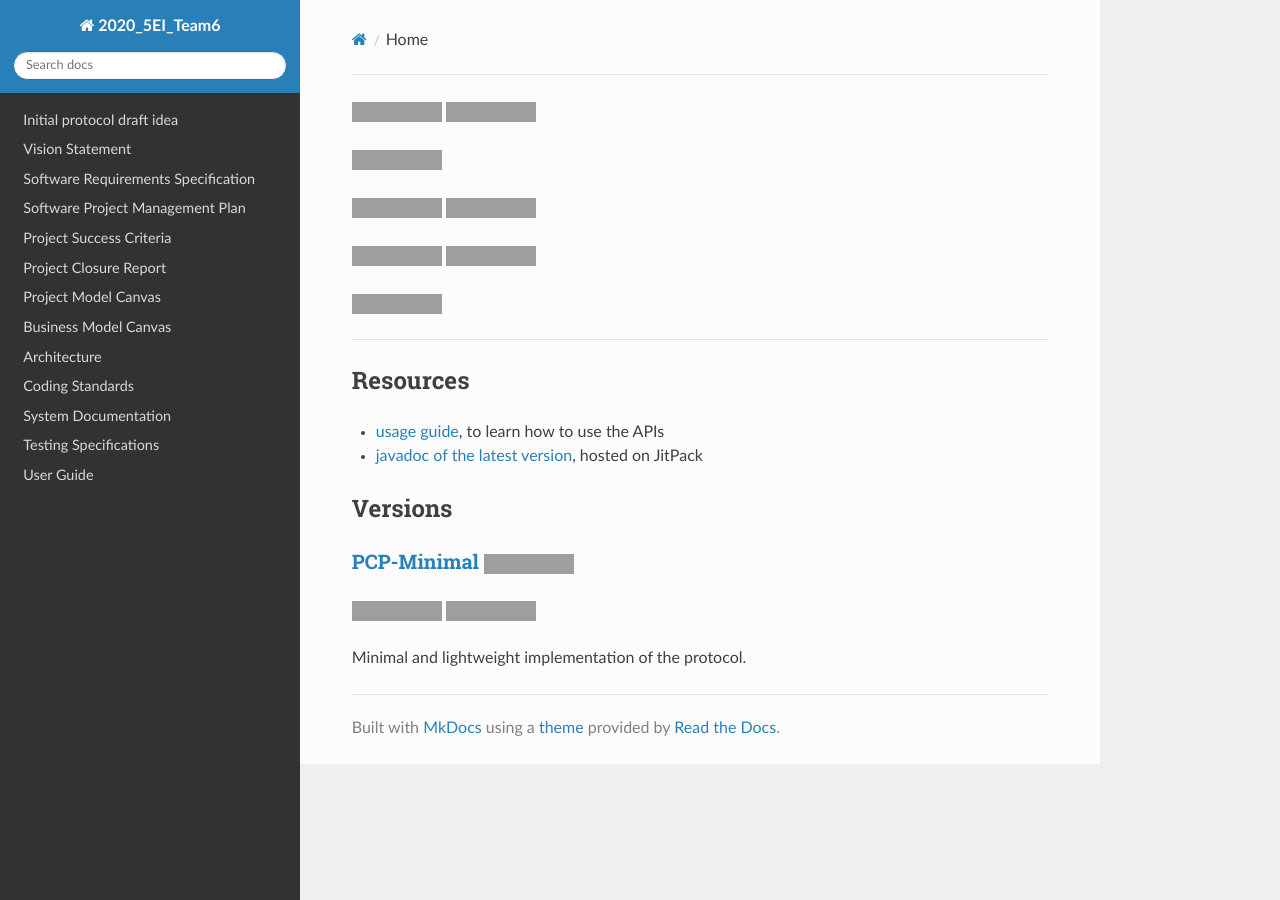
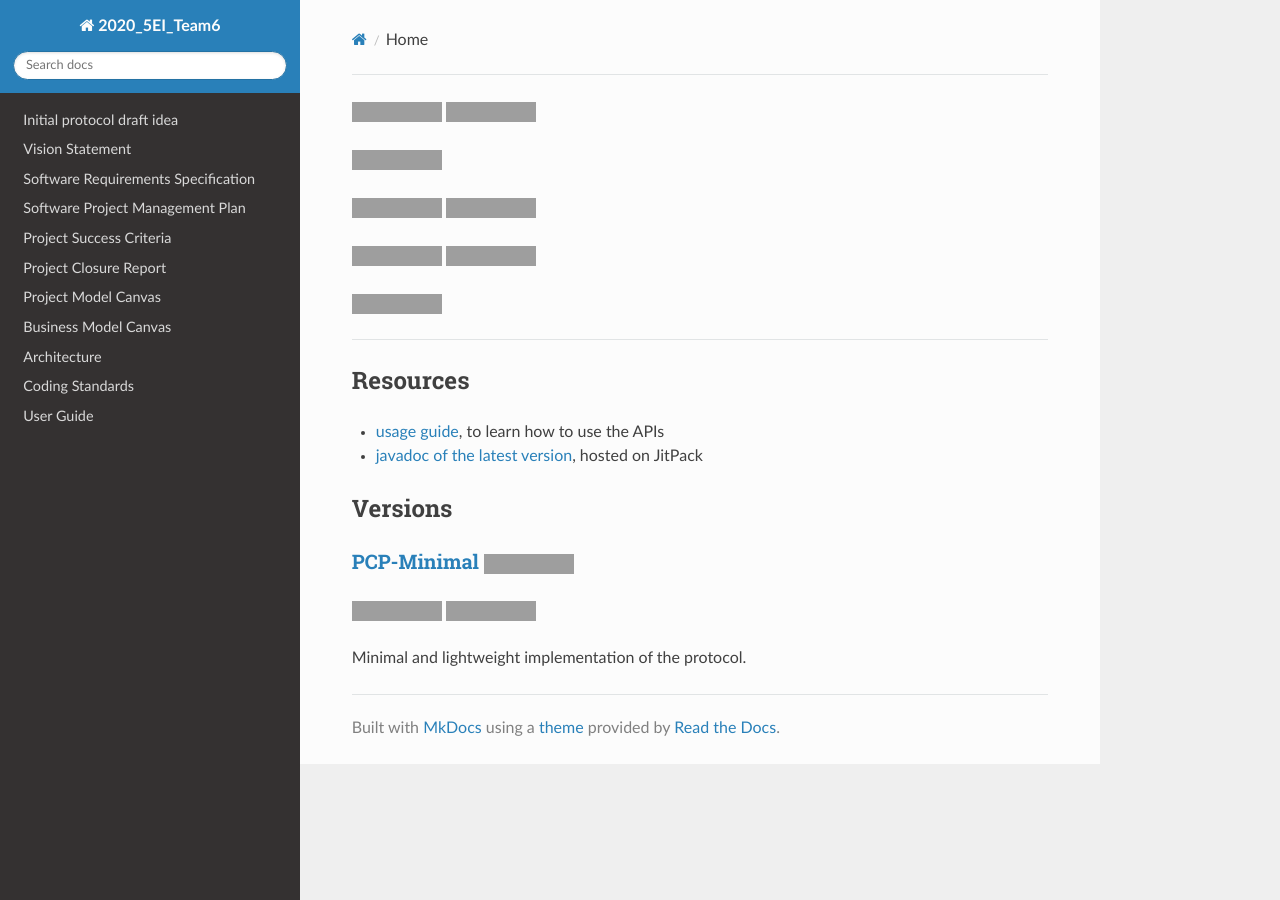
Before and after one commit to JacopoWolf/PotatoChatProtocol, an MkDocs documentation site: the page built from docs/index.md, in a window 1280 px wide. Built offline with MkDocs 1.6.1, drawn with Linux system fonts in a browser that asks for light colours; nearby versions of some CDN libraries; grey boxes are pictures that could not be loaded.

Commit message:
Update mkdocs.yml

```diff
--- a/mkdocs.yml
+++ b/mkdocs.yml
@@ -5,21 +5,21 @@ nav:
 
     - 'Software Requirements Specification': 'process/srs.md'
     - 'Software Project Management Plan': 'process/spmp.md'
-    - 'Project Success Criteria' : 'process/projectsuccesscriteria.md'
+    - 'Project Success Criteria': 'process/projectsuccesscriteria.md'
 
-    # 'Memo of Understanding' : 'process/memoofunderstanding.md'
-    # 'Project Status Report' : 'process/statusreport.md'
+    # 'Memo of Understanding': 'process/memoofunderstanding.md'
+    # 'Project Status Report': 'process/statusreport.md'
     - 'Project Closure Report': 'process/closurereport.md'
-    # 'Project Release Plan' : 'process/releaseplan.md'
+    # 'Project Release Plan': 'process/releaseplan.md'
 
     - 'Project Model Canvas': 'img/Project_Model_Canvas.pdf'
     - 'Business Model Canvas': 'img/business_model_canvas.pdf'
 
     - 'Architecture': 'product/architecture.md'
-    - 'Coding Standards' : 'product/codingstandards.md'
-    - 'System Documentation' : 'product/systemdocumentation.md'
-    - 'Testing Specifications' : 'product/testingspecifications.md'
-    - 'User Guide' : 'product/usageguide.md'
+    - 'Coding Standards': 'product/codingstandards.md'
+    # 'System Documentation': 'product/systemdocumentation.md'
+    # 'Testing Specifications': 'product/testingspecifications.md'
+    - 'User Guide': 'product/usageguide.md'
 
 
 
```
